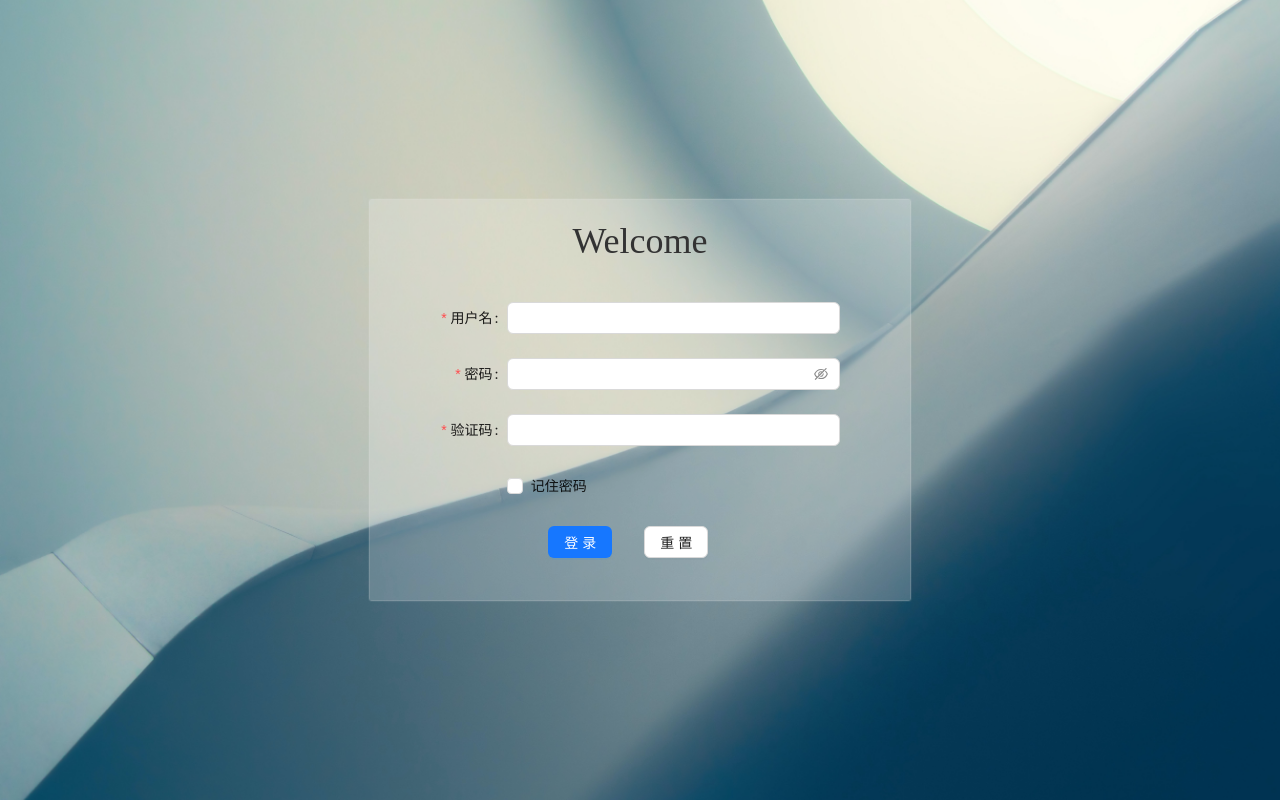
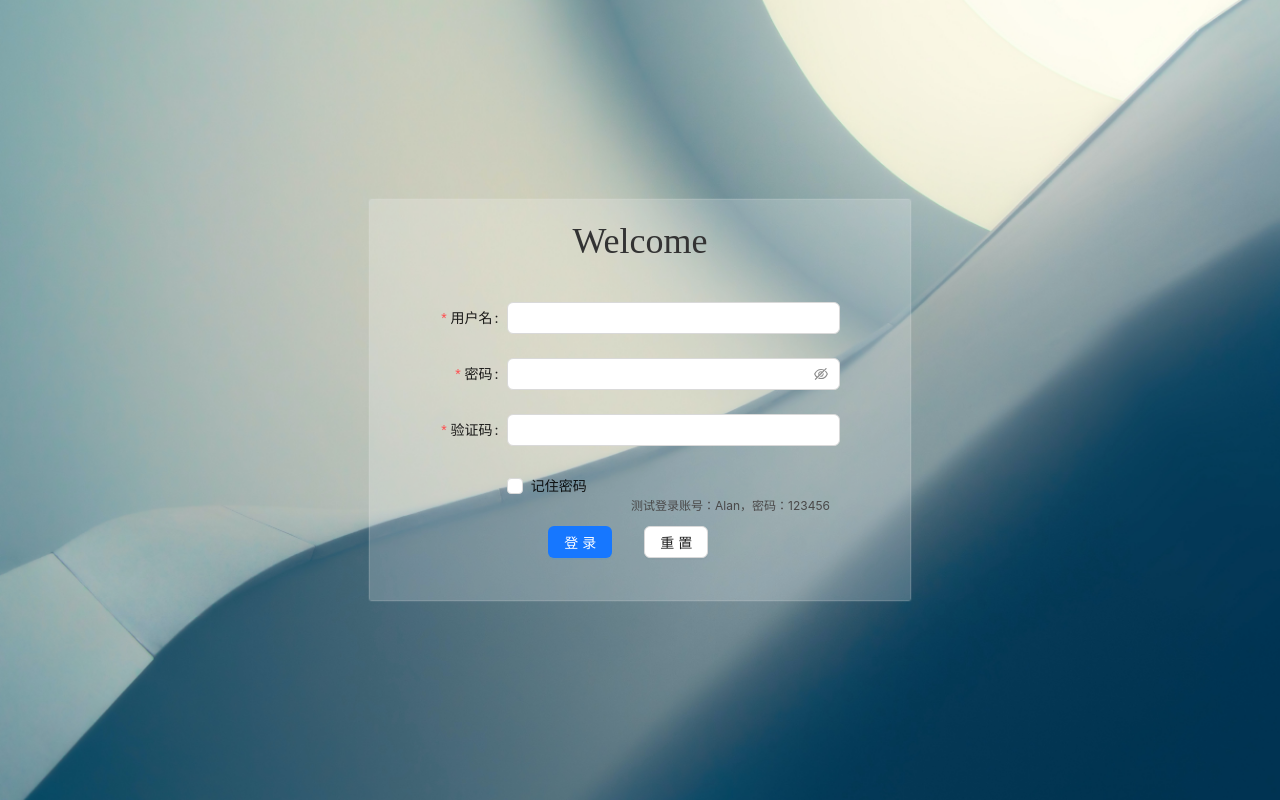
Before and after one commit to Alan-222/react-antd5-admin, a React (Create React App) app: page /login in a window 1280 px wide. Built offline with nearby package versions, Linux system fonts and the light colour scheme; no server answers.

Commit message:
feat: 1.首页模块2.登录页新增测试账号密码信息

```diff
--- a/src/pages/Login/Login.module.scss
+++ b/src/pages/Login/Login.module.scss
@@ -33,4 +33,12 @@
     height: 32px;
     cursor: pointer;
   }
+  .login-tip{
+    position: absolute;
+    right: 80px;
+    bottom: 72px;
+    font-size: 12px;
+    line-height: 20px;
+    color: #4a4949;
+  }
 }
--- a/src/pages/Login/index.jsx
+++ b/src/pages/Login/index.jsx
@@ -136,7 +136,7 @@ const Login = () => {
             <Form.Item name="remember" valuePropName="checked" wrapperCol={{ offset: 8, span: 16 }}>
               <Checkbox>记住密码</Checkbox>
             </Form.Item>
-
+            <p className={classes['login-tip']}>测试登录账号：Alan，密码：123456</p>
             <Form.Item wrapperCol={{ offset: 10, span: 16 }}>
               <Button type="primary" htmlType="submit" loading={loading}>
                 登录
```
Also changed, not shown: src/api/home/index.js (added, +27 -0 lines), src/pages/Home/Home.module.scss (added, +7 -0 lines).
